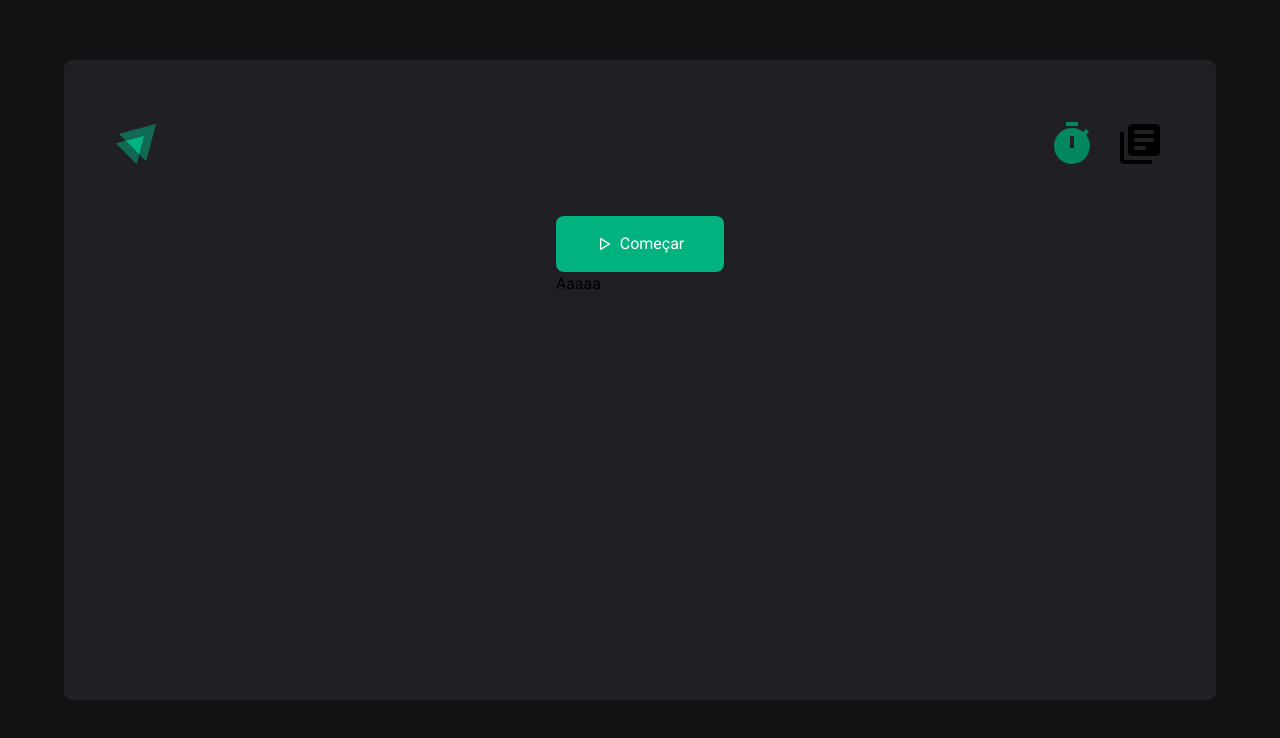
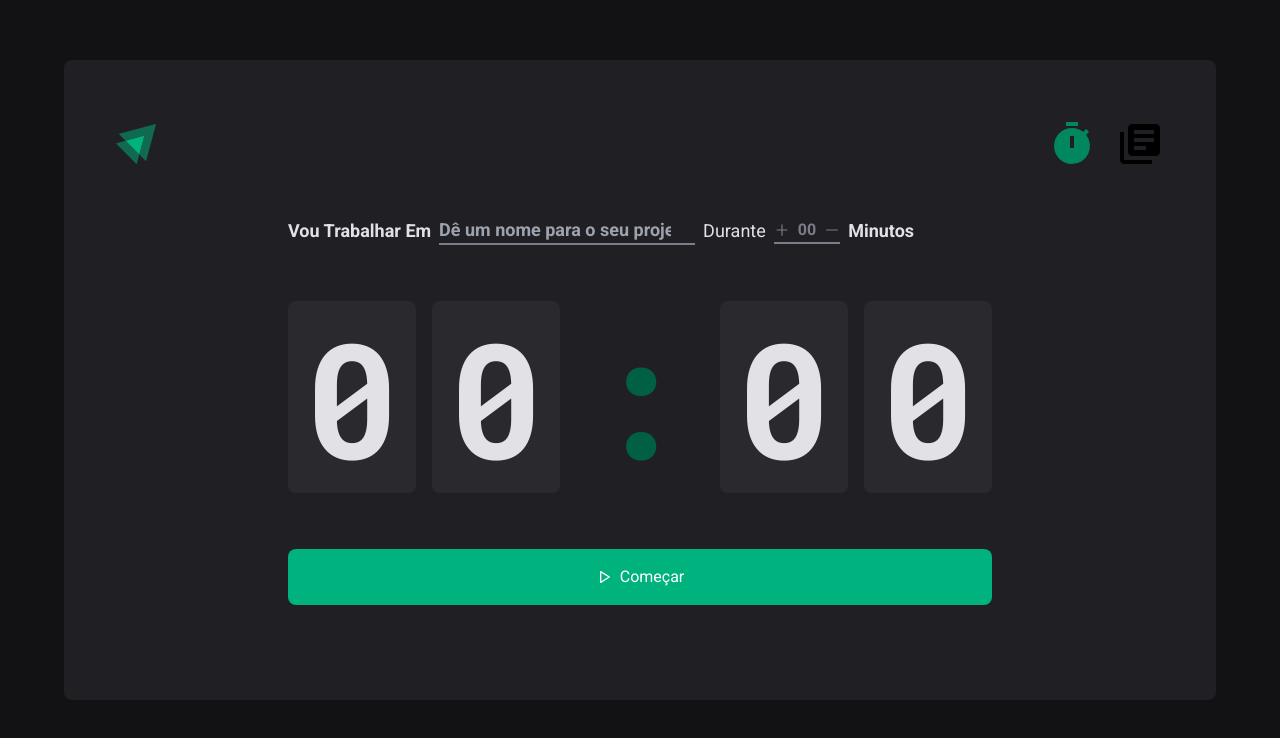
Before and after one commit to luiszkm/IgTimer, a React (Vite) app: page / in a window 1280 px wide. Shown: the top 738 px of the page. Built offline with nearby package versions, Linux system fonts and the light colour scheme.

Commit message:
add table in history page

```diff
--- a/src/pages/History.tsx
+++ b/src/pages/History.tsx
@@ -1,7 +1,34 @@
 export function History() {
   return (
-    <div>
-      <h1>History</h1>
-    </div>
+    <section className="flex flex-col gap-8 ">
+      <h2 className="text-gray-100 font-bold text-xl text-left">Meu histórico</h2>
+
+      <table className="max-w-[946px] text-sm overflow-auto">
+        <thead className="  bg-gray-600 text-gray-100 font-bold  ">
+          <tr className="">
+            <th className="rounded-tl-lg py-4 px-6 text-start">Tarefa</th>
+            <th>Duração</th>
+            <th>Início</th>
+            <th className="rounded-tr-lg">Status</th>
+          </tr>
+        </thead>
+        <tbody className="text-gray-200 max-h-[408px] overflow-auto">
+
+          <tr className="bg-gray-700 border-t-4 border-t-gray-800 ">
+            <td className="py-4 px-6 mt-2">Conserto de débitos técnicos </td>
+            <td className="py-4 px-6 mt-2">Conserto de débitos técnicos </td>
+            <td className="py-4 px-6 mt-2">Conserto de débitos técnicos </td>
+            <td className="py-4 px-6 mt-2">Conserto de débitos técnicos </td>
+          </tr>
+
+          <tr className="bg-gray-700 border-t-4 border-t-gray-800 ">
+            <td className="py-4 px-6 mt-2">Conserto de débitos técnicos </td>
+            <td className="py-4 px-6 mt-2">Conserto de débitos técnicos </td>
+            <td className="py-4 px-6 mt-2">Conserto de débitos técnicos </td>
+            <td className="py-4 px-6 mt-2">Conserto de débitos técnicos </td>
+          </tr>
+        </tbody>
+      </table>
+    </section>
   )
 }
--- a/src/pages/Home.tsx
+++ b/src/pages/Home.tsx
@@ -1,10 +1,60 @@
 import { Button } from '../components/Button'
+import { AiOutlinePlus, AiOutlineMinus } from 'react-icons/ai'
+import { useState } from 'react'
+export function Home() {
+  const [countMinutes, setCountMinutes] = useState(0)
+  function handleSetMinutes(minutes: number) {
+    event?.preventDefault()
+    setCountMinutes(prevStat => prevStat + minutes)
+  }
+  return (
+    <div className='flex flex-col items-center gap-14'>
+      <form className='flex-wrap w-full flex items-center gap-2'>
+        <label className='text-lg font-bold text-gray-100'
+          htmlFor="worker">Vou trabalhar em</label>
 
-export function Home() {
-  return (
-    <div>
+        <input className='w-64 bg-transparent font-bold text-lg text-gray-100 outline-none border-b-2 border-gray-500 focus-within:border-green-500
+         placeholder:font-bold  '
+          placeholder='Dê um nome para o seu projeto'
+          type="text" id='worker'
+          list='taskSuggestions' />
+        <datalist id='taskSuggestions'>
+          <option value="projeto 1" />
+        </datalist>
+        <span className='text-lg text-gray-100'>Durante</span>
+        <div className='flex items-center gap-2 text-gray-500 border-gray-500 font-bold border-b-2 focus-within:border-green-500'>
+          <button className='hover:text-green-500'
+            onClick={() => handleSetMinutes(5)}>
+            <AiOutlinePlus />
+          </button>
+          {countMinutes < 10 ? `0${countMinutes}` : countMinutes}
+          <button className='hover:text-green-500'
+            onClick={() => handleSetMinutes(-5)}>
+            <AiOutlineMinus />
+          </button>
+        </div>
+        <span className='text-lg font-bold text-gray-100'>minutos</span>
+      </form>
+
+      <div className=' flex items-center gap-4 '>
+        <span className=' text-[80px]  bg-gray-700 flex items-center justify-center  font-bold font-mono text-gray-100 rounded-lg md:w-32 md:h-48 md:text-mega'>
+          0
+        </span>
+        <span className=' text-[80px] bg-gray-700 flex items-center justify-center  font-bold font-mono text-gray-100 rounded-lg md:w-32 md:h-48 md:text-mega'>
+          0
+        </span>
+        <span className=' text-[80px] flex items-center justify-center  font-bold font-mono text-green-800 rounded-lg md:w-32 md:h-48 md:text-mega '>
+          :
+        </span>
+        <span className=' text-[80px] bg-gray-700 flex items-center justify-center  font-bold font-mono text-gray-100 rounded-lg md:w-32 md:h-48 md:text-mega'>
+          0
+        </span>
+        <span className=' text-[80px] bg-gray-700 flex items-center justify-center  font-bold font-mono text-gray-100 rounded-lg md:w-32 md:h-48 md:text-mega'>
+          0
+        </span>
+
+      </div>
       <Button />
-      aaaaa
     </div>
   )
 }
--- a/tailwind.config.cjs
+++ b/tailwind.config.cjs
@@ -5,7 +5,7 @@ module.exports = {
   theme: {
     fontFamily: {
       sans: 'Roboto, sans-serif',
-      mono: ['Mono monospace'],
+      mono: ['Roboto Mono, monospace'],
     },
     fontSize: {
       xs: 12,
@@ -28,7 +28,8 @@ module.exports = {
       gray: {
         900: '#121214',
         800: '#202024',
-        700: '#323238',
+        700: '#29292E',
+        600: '#323238',
         500: '#7C7C8A',
         300: '#8D8D99',
         200: '#C4C4CC',
```
